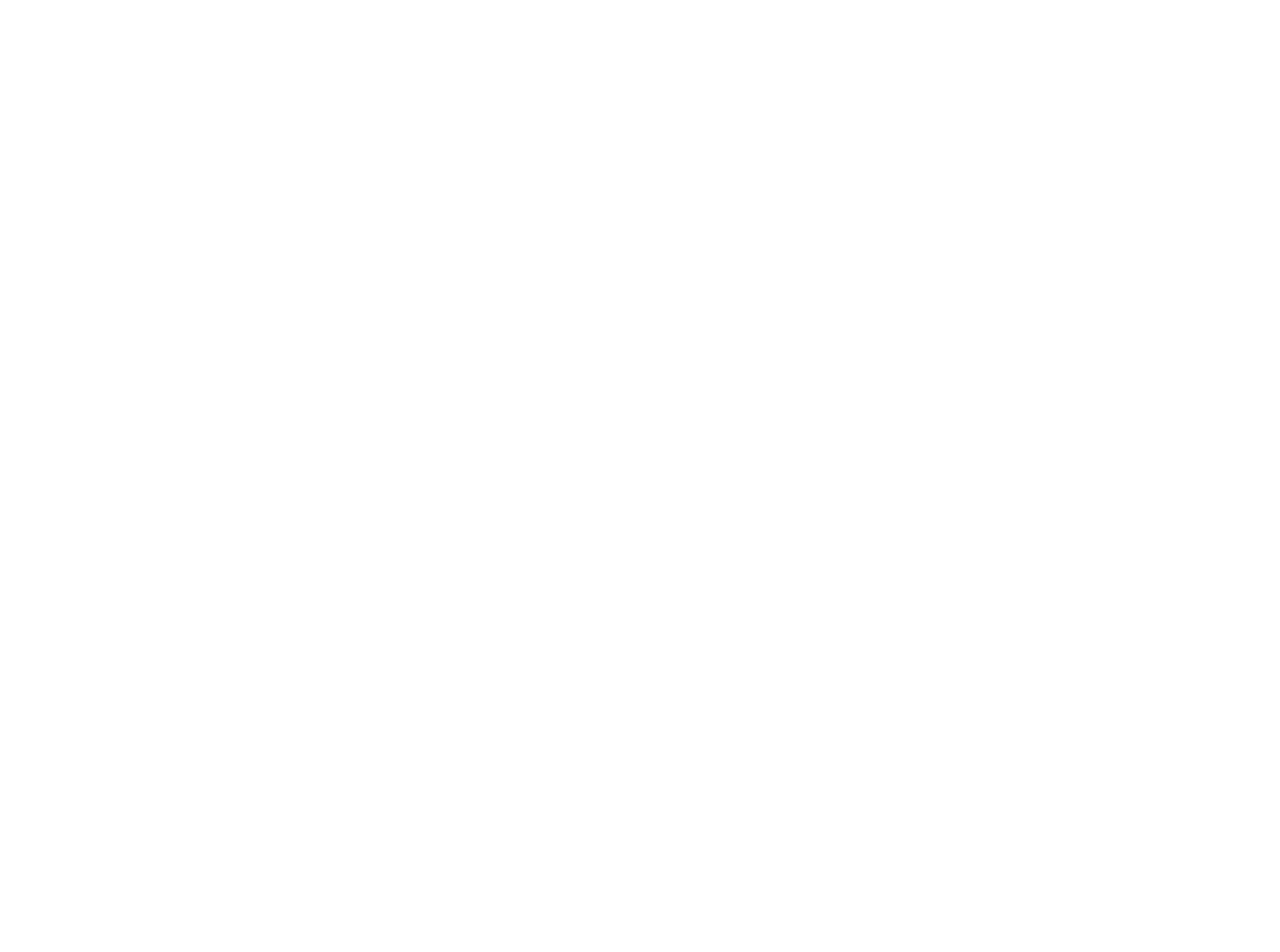
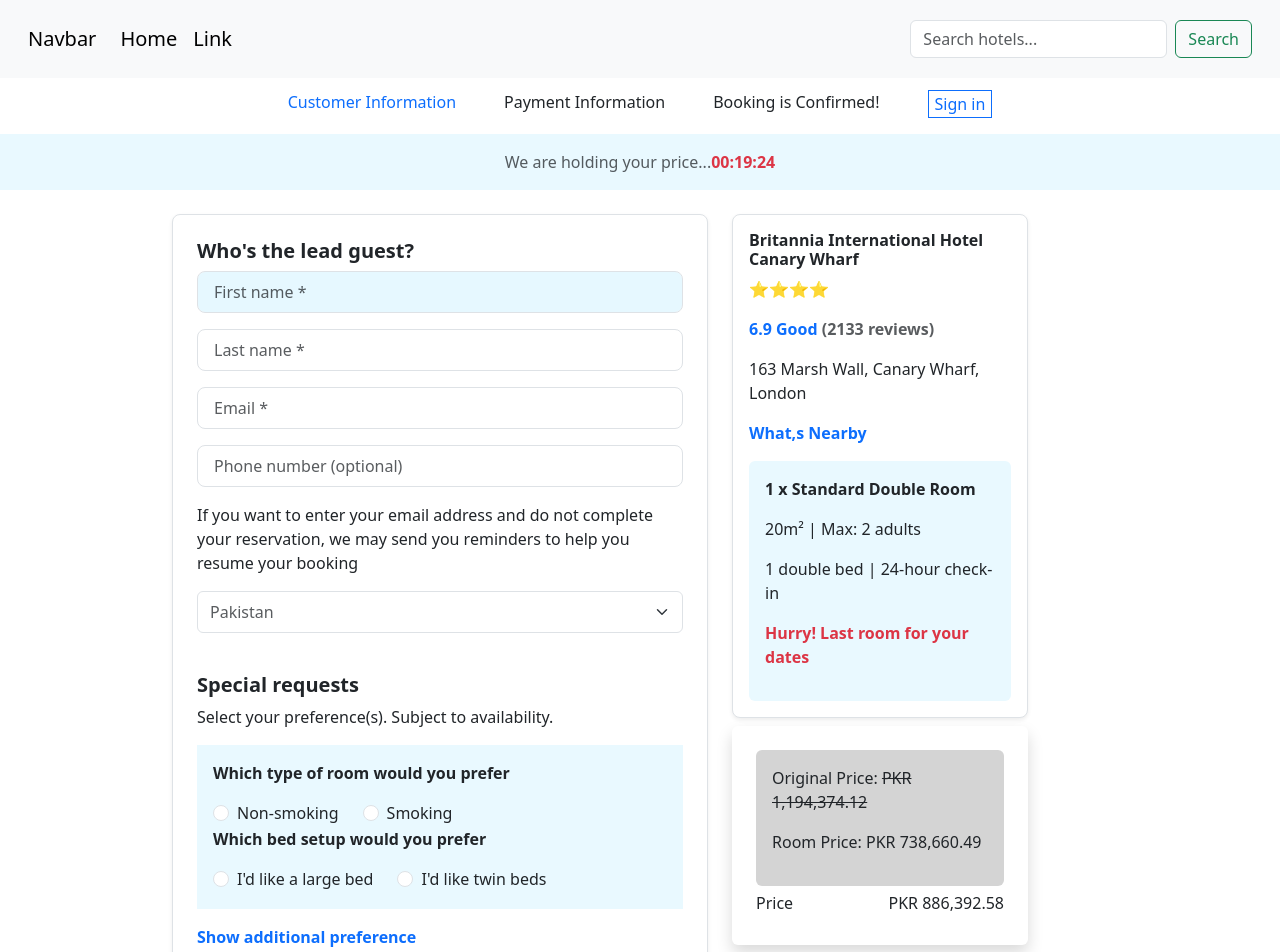
Before and after one commit to abrar0124/Bootstrap, a React (Create React App) app: page /Booknow in a window 1280 px wide. Before the commit this address had no page. Shown: the top 952 px of the page. Before the commit the page ends 800 px from the top, so only its background shows below. Built offline with nearby package versions, Linux system fonts and the light colour scheme.

Commit message:
add lowest and highest price in products and add page

```diff
--- a/src/App.js
+++ b/src/App.js
@@ -2,6 +2,7 @@
 import "./App.css";
 import Mainhomepage from "./Pages/Mainhomepage";
 import Maindetailpage from "./Pages/Maindetailpage";
+import Booknow from "./components/Booknow";
 
 function App() {
   return (
@@ -10,6 +11,7 @@
         <Routes>
           <Route path="/" element={<Mainhomepage />} />
           <Route path="/details/:id" element={<Maindetailpage />} />
+          <Route path="/Booknow" element={<Booknow />} />
         </Routes>
       </BrowserRouter>
     </>
--- a/src/Redux/Hotelslice.jsx
+++ b/src/Redux/Hotelslice.jsx
@@ -1,5 +1,5 @@
 import { createSlice } from "@reduxjs/toolkit";
-import hotelsData from "../components/Hotels"; //  Hotels ka data import karna na bhoolain
+import hotelsData from "../components/Hotels"; // Hotels ka data import karna na bhoolain
 
 const initialState = {
   hotels: hotelsData, // Your hotel data
@@ -8,7 +8,7 @@
   selectedPrice: null,
   selectedDate: null,
   sortBy: null,
-  // New state for date filter
+  isAscending: true, // Sorting order ko Redux mein rakhein
 };
 
 const hotelSlice = createSlice({
@@ -28,11 +28,13 @@
       state.selectedPrice = action.payload;
     },
     setSelectedDate: (state, action) => {
-      // New action
       state.selectedDate = action.payload;
     },
     setSortBy: (state, action) => {
       state.sortBy = action.payload;
+    },
+    toggleSortOrder: (state) => {
+      state.isAscending = !state.isAscending; // Sorting order toggle karein
     },
   },
 });
@@ -43,5 +45,7 @@
   setPriceFilter,
   setSelectedDate,
   setSortBy,
+  toggleSortOrder, // New action
 } = hotelSlice.actions;
+
 export default hotelSlice.reducer;
--- /dev/null
+++ b/src/components/Booknow.jsx
@@ -0,0 +1,184 @@
+import React from "react";
+import "bootstrap/dist/css/bootstrap.min.css";
+import "./customscss.scss";
+import Header from "./Header";
+const HotelBookingPage = () => {
+  return (
+    <>
+      <Header />
+      <div className="p-class">
+        {/* Progress Bar */}
+        <div className="d-flex justify-content-center gap-5  pb-2">
+          <span className="text-primary">Customer Information</span>
+          <span>Payment Information</span>
+          <span>Booking is Confirmed!</span>
+          <span>
+            <button
+              type="button"
+              className="bg-white border border-primary text-primary"
+            >
+              Sign in
+            </button>
+          </span>
+        </div>
+        <div className="bg-color text-center fs-6 text-muted p-3 mt-2">
+          We are holding your price...
+          <span className=" text-danger fw-bold">00:19:24</span>
+        </div>
+
+        {/* Main Content */}
+        <div className="container w-75">
+          <div className=" row mt-4">
+            {/* Left Side - Form */}
+            <div className="col-lg-7">
+              <div className="card p-4 shadow-sm border rounded-3">
+                <h5 className="fw-bold">Who's the lead guest?</h5>
+                <form>
+                  <div className="mb-3">
+                    <input
+                      type="text"
+                      className=" fs-6 pl-class form-control form-control-lg"
+                      placeholder="First name *"
+                    />
+                  </div>
+                  <div className="mb-3">
+                    <input
+                      type="text"
+                      className=" fs-6 form-control form-control-lg"
+                      placeholder="Last name *"
+                      required
+                    />
+                  </div>
+                  <div className="mb-3">
+                    <input
+                      type="email"
+                      className=" fs-6 form-control form-control-lg"
+                      placeholder="Email *"
+                      required
+                    />
+                  </div>
+                  <div className="mb-3">
+                    <input
+                      type="text"
+                      className=" fs-6 form-control form-control-lg"
+                      placeholder="Phone number (optional)"
+                    />
+                  </div>
+                  <p>
+                    If you want to enter your email address and do not complete
+                    your reservation, we may send you reminders to help you
+                    resume your booking
+                  </p>
+                  <div className="mb-3">
+                    <select className=" text-muted form-select form-control-lg">
+                      <option>Pakistan</option>
+                    </select>
+                  </div>
+                </form>
+
+                <h5 className="fw-bold mt-4">Special requests</h5>
+                <p>Select your preference(s). Subject to availability.</p>
+                <form className="bg-color p-3">
+                  <p className="fw-bold">Which type of room would you prefer</p>
+                  <div className="d-flex gap-4">
+                    <div className="form-check">
+                      <input
+                        type="radio"
+                        className="form-check-input"
+                        name="roomType"
+                        id="nonSmoking"
+                      />
+                      <label className="form-check-label" htmlFor="nonSmoking">
+                        Non-smoking
+                      </label>
+                    </div>
+                    <div className="form-check">
+                      <input
+                        type="radio"
+                        className="form-check-input"
+                        name="roomType"
+                        id="smoking"
+                      />
+                      <label className="form-check-label" htmlFor="smoking">
+                        Smoking
+                      </label>
+                    </div>
+                  </div>
+                  <p className="fw-bold">Which bed setup would you prefer</p>
+                  <div className="d-flex gap-4 mt-2">
+                    <div className="form-check">
+                      <input
+                        type="radio"
+                        className="form-check-input"
+                        name="bedType"
+                        id="largeBed"
+                      />
+                      <label className="form-check-label" htmlFor="largeBed">
+                        I'd like a large bed
+                      </label>
+                    </div>
+                    <div className="form-check">
+                      <input
+                        type="radio"
+                        className="form-check-input"
+                        name="bedType"
+                        id="twinBeds"
+                      />
+                      <label className="form-check-label" htmlFor="twinBeds">
+                        I'd like twin beds
+                      </label>
+                    </div>
+                  </div>
+                </form>
+                <p className="fw-bold mt-3 text-primary">
+                  Show additional preference
+                </p>
+              </div>
+            </div>
+            {/* Right Side - Booking Summary */}
+            <div className="col-lg-4">
+              <div className="card p-3 shadow-sm border rounded-3">
+                <h6 className="fw-bold">
+                  Britannia International Hotel <br /> Canary Wharf
+                </h6>
+                <p>⭐⭐⭐⭐</p>
+                <p className="text-primary fw-bold ">
+                  6.9 Good <span className="text-muted">(2133 reviews)</span>
+                </p>
+                <p className="fs">163 Marsh Wall, Canary Wharf, London</p>
+                <p className=" fs text-primary fw-bold">What,s Nearby</p>
+                <div className="bg-color p-3 rounded">
+                  <p className=" fs fw-bold">1 x Standard Double Room</p>
+                  <p className="fs">20m² | Max: 2 adults</p>
+                  <p>1 double bed | 24-hour check-in</p>
+                  <p className=" fs text-danger fw-bold">
+                    Hurry! Last room for your dates
+                  </p>
+                </div>
+              </div>
+              <div className="shadow p-4 rounded mt-2">
+                <div className="bgs p-3 rounded">
+                  <p className="fs">
+                    Original Price: <del>PKR 1,194,374.12</del>
+                  </p>
+                  <p className="fs">Room Price: PKR 738,660.49</p>
+                </div>
+                <div className="d-flex gap-5 mt-2 justify-content-between">
+                  <h5 className="fs">Price</h5>
+                  <h4 className=" fs ">PKR 886,392.58</h4>
+                </div>
+              </div>
+            </div>
+          </div>
+        </div>
+        <div className="max-class shadow rounded">
+          <button className=" text btn btn-primary btn-lg  mt-3">
+            NEXT: FINAL STEP
+          </button>
+          <p className="textt text-muted mt-2">You won’t be charged yet.</p>
+        </div>
+      </div>
+    </>
+  );
+};
+export default HotelBookingPage;
--- a/src/components/customscss.scss
+++ b/src/components/customscss.scss
@@ -54,3 +54,35 @@
 .h-class {
   margin-left: 12%;
 }
+.bg-color {
+  background-color: rgb(255, 229, 233);
+}
+.pl-class {
+  background-color: rgb(230, 248, 255) !important;
+}
+.p-class {
+  margin-top: 7%;
+}
+.bg-color {
+  background-color: rgb(233, 249, 255);
+}
+.max-class {
+  width: 42.5%;
+  margin-left: 13%;
+  margin-top: 0.5%;
+}
+.text {
+  width: 98%;
+  border-radius: 25px;
+}
+
+.textt {
+  margin-left: 70%;
+}
+.fs {
+  font-size: 16px;
+}
+.bgs {
+  background-color: rgb(212, 212, 212);
+  padding: 10px;
+}
```
Also changed, not shown: src/components/Gallery.jsx (+21 -25 lines).
